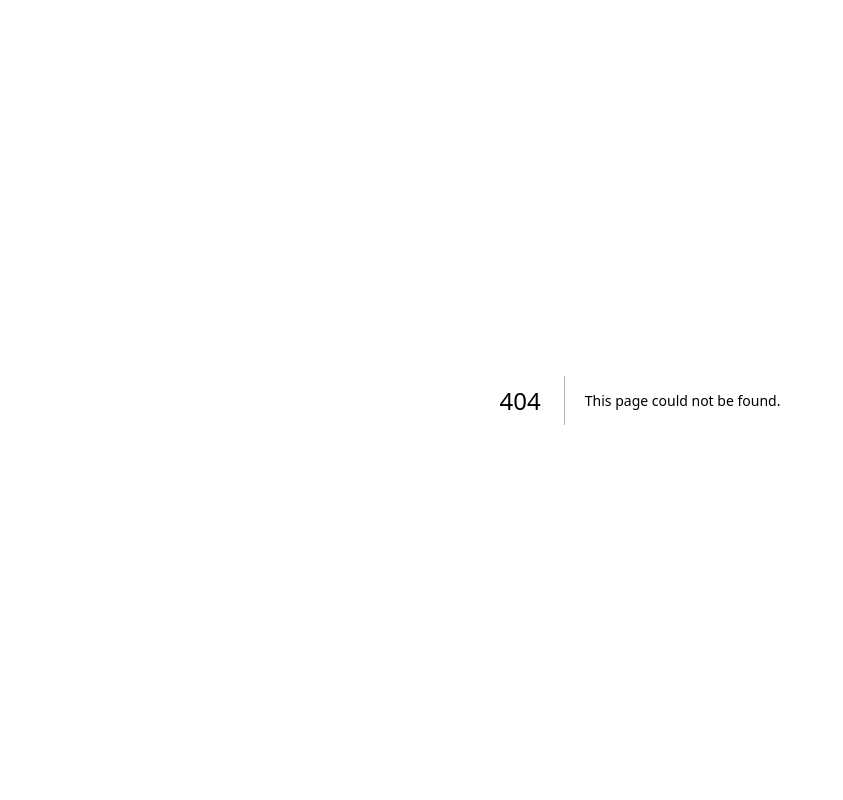
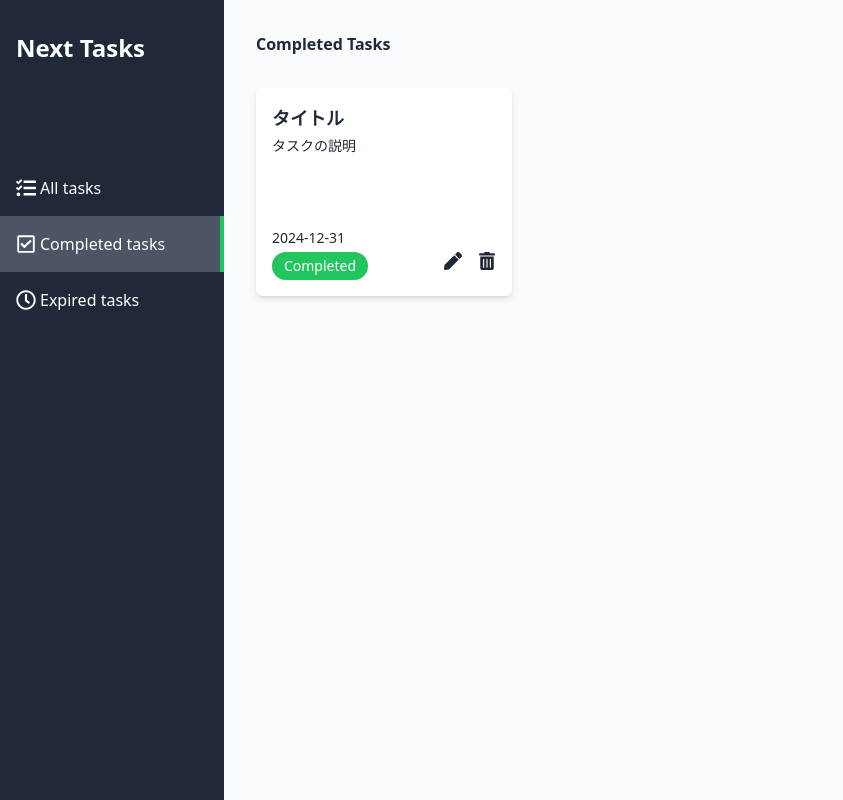
Before and after one commit to genki-miyachi/next-vercel-sample, a Next.js app: page /completed in a window 1280 px wide. Before the commit this address had no page. Shown: the whole page, without its empty margins (0-843 px from the left). Built offline with nearby package versions, Linux system fonts and the light colour scheme.

Commit message:
Add: Completed and Expired tasks pages

```diff
--- a/package.json
+++ b/package.json
@@ -23,6 +23,7 @@
     "eslint-config-next": "14.2.11",
     "pnpm": "^9.10.0",
     "postcss": "^8",
+    "prettier": "^3.3.3",
     "tailwindcss": "^3.4.1",
     "typescript": "^5"
   }
--- /dev/null
+++ b/src/app/(main)/completed/page.tsx
@@ -0,0 +1,16 @@
+import TaskCard from "@/components/TaskCard/TaskCard";
+
+const CompletedTaskPage = () => {
+  return (
+    <div className='text-gray-800 p-8 h-full overflow-y-auto pb-24'>
+			<header className='flex justify-between items-center'>
+				<h1 className='text-2cl font-bold flow item-center'>Completed Tasks</h1>
+			</header>
+			<div className='mt-8 flex flex-wrap gap-4'>
+				<TaskCard />
+			</div>
+		</div>
+  )
+}
+
+export default CompletedTaskPage;
--- /dev/null
+++ b/src/app/(main)/expired/page.tsx
@@ -0,0 +1,16 @@
+import TaskCard from "@/components/TaskCard/TaskCard";
+
+const ExpiredTaskPage = () => {
+  return (
+    <div className='text-gray-800 p-8 h-full overflow-y-auto pb-24'>
+			<header className='flex justify-between items-center'>
+				<h1 className='text-2cl font-bold flow item-center'>Expired Tasks</h1>
+			</header>
+			<div className='mt-8 flex flex-wrap gap-4'>
+				<TaskCard />
+			</div>
+		</div>
+  )
+}
+
+export default ExpiredTaskPage;
```
Also changed, not shown: 1 other file (tests, documents, lock files or other folders).
